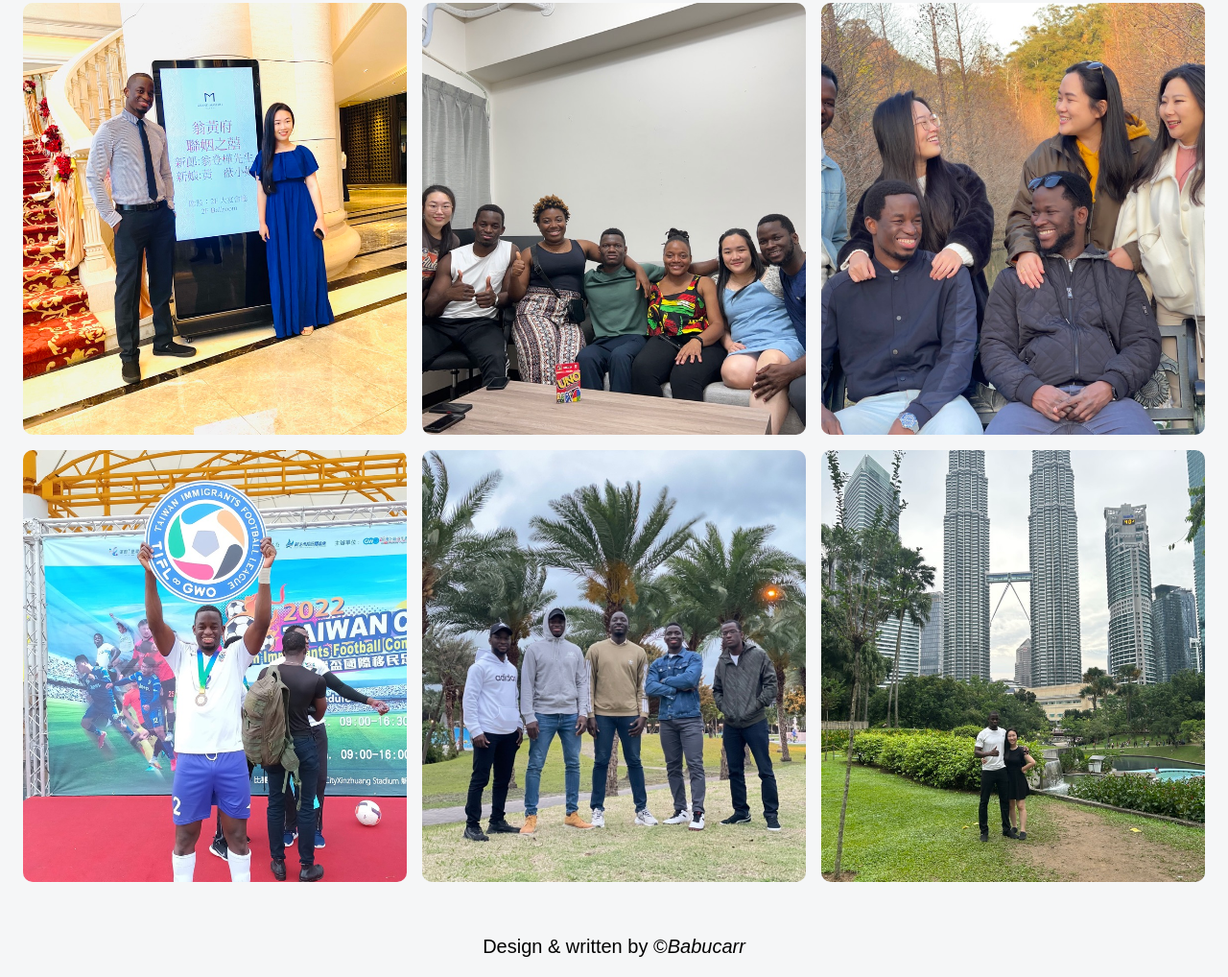
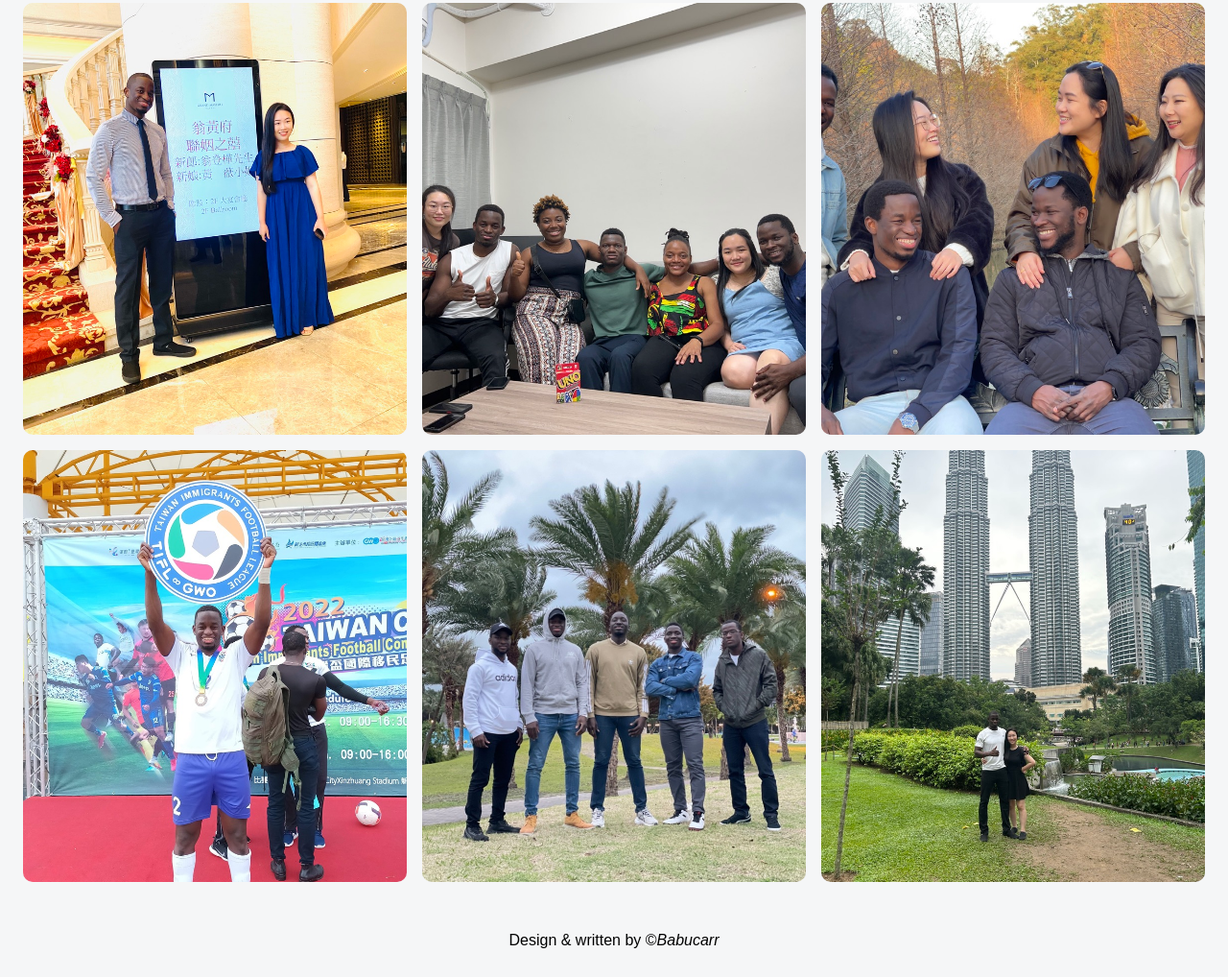
Before and after one commit to Babucarr-Badjie/Photo-Gallery, a plain HTML site: page index.html in a window 1280 px wide. Shown: the part 1495-2513 px from the top of the page at 96% size. Drawn offline with Linux system fonts and the light colour scheme.

Commit message:
updated footer styles

```diff
--- a/styles.css
+++ b/styles.css
@@ -43,7 +43,6 @@ header {
 
 footer {
   text-align: center;
-  font-size: 20px;
 }
 footer span {
   font-style: italic;
```
